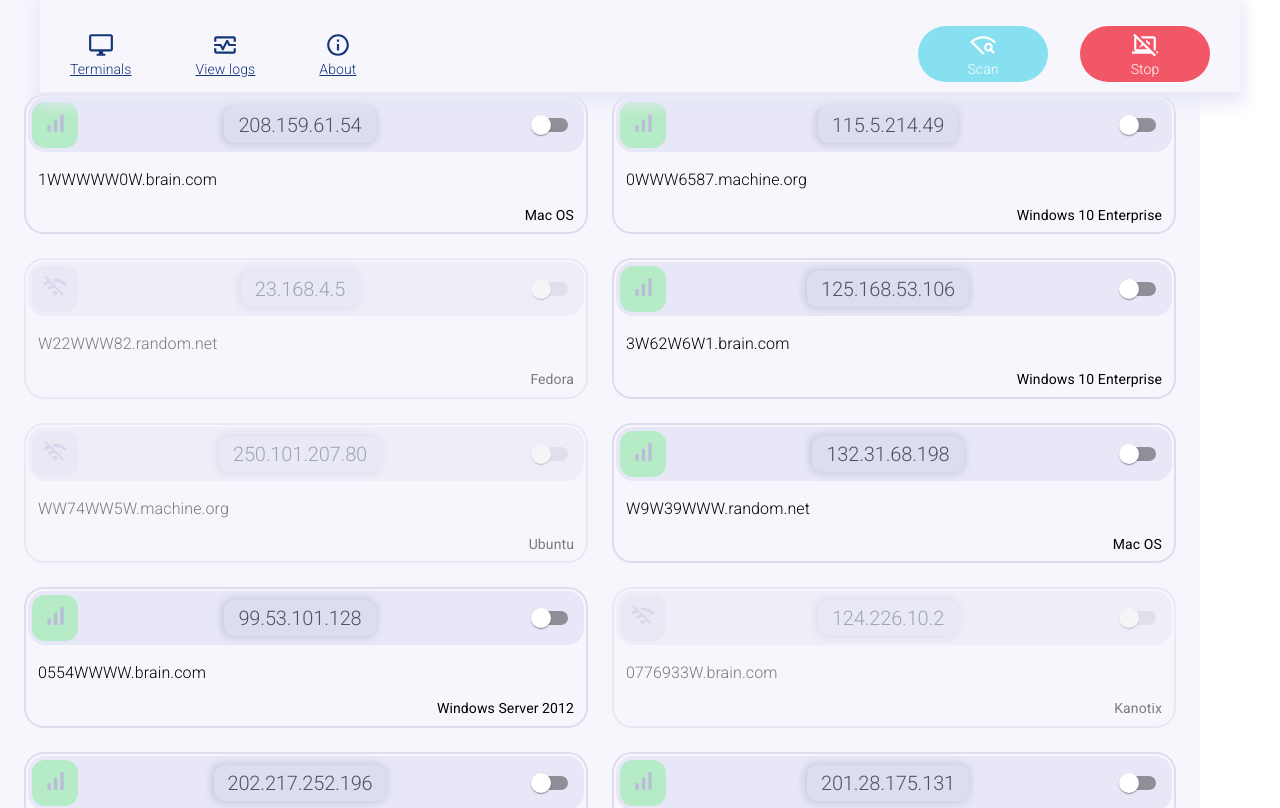
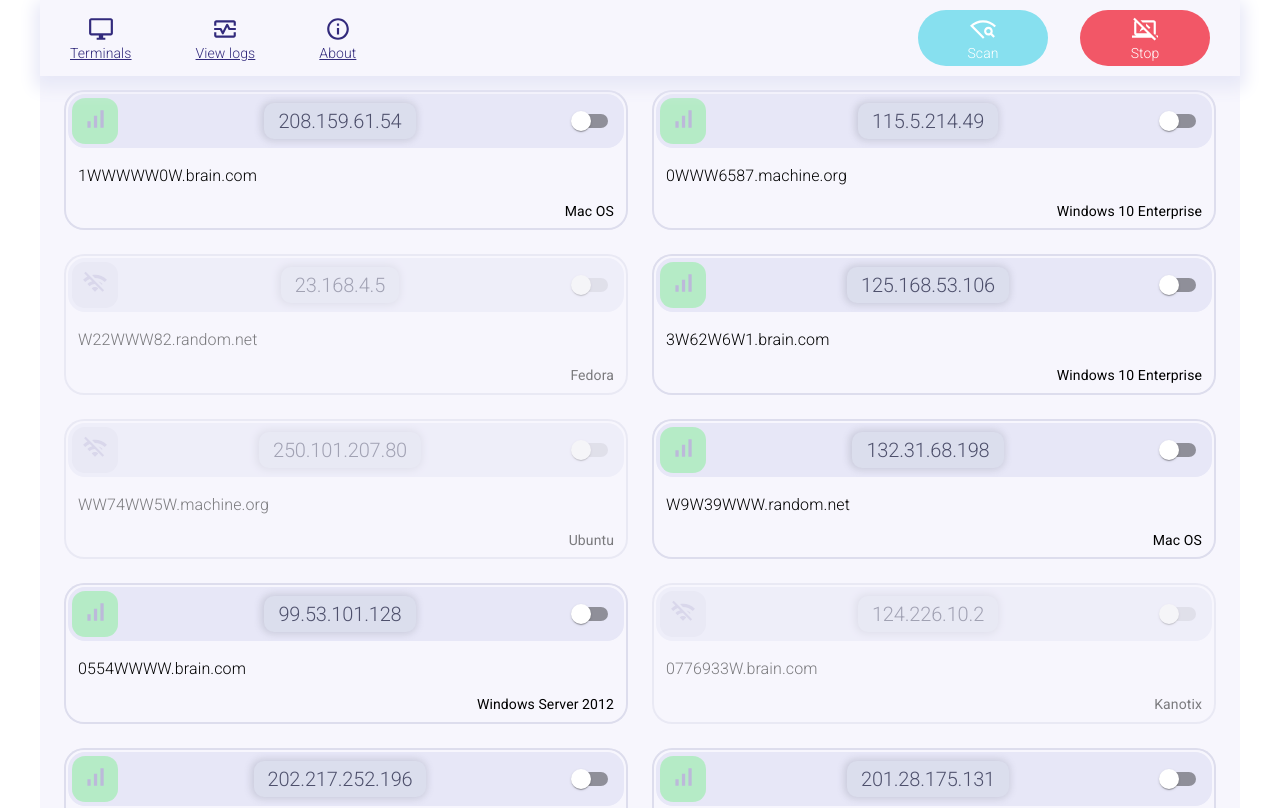
Before and after one commit to AkisKouzinopoulos/terminals-monitoring, a React (Create React App) app: page / in a window 1280 px wide. Shown: the top 808 px of the page. Built offline with nearby package versions, Linux system fonts and the light colour scheme.

Commit message:
add color vars, about page and small improvements and fixes

```diff
--- a/src/App.css
+++ b/src/App.css
@@ -1,4 +1,35 @@
-body, html {
+:root {
+  --white: #FFF;
+  --black: #000;
+  --lightGreyBg: #f7f6fd;
+  --lightGreyBg2: #e7e7f7;
+  --lightGreyBg3: #dbdeed;
+  --lightGreyBg4: #c6c6dc;
+  --greenTransparent: #86ef9882;
+  --greyTransparent: #cbccde66;
+  --lightBlueBg: #87e0ef;
+  --darkBlue: #322a7c;
+  --redBg: #f25767;
+  --orange: #fb952d;
+  --darkGrey: #4e506c;
+  --shadowLightGrey: #e7e8f7;
+  --shadowGrey: #7273843d;
+  --borderGrey: #dddded;
+  --greyText: #bcb9da;
+}
+
+body,
+html {
   margin: 0;
   padding: 0;
+  font-family: -apple-system, BlinkMacSystemFont, 'Segoe UI', 'Roboto', 'Oxygen',
+    'Ubuntu', 'Cantarell', 'Fira Sans', 'Droid Sans', 'Helvetica Neue',
+    sans-serif;
+  -webkit-font-smoothing: antialiased;
+  -moz-osx-font-smoothing: grayscale;
 }
+
+code {
+  font-family: source-code-pro, Menlo, Monaco, Consolas, 'Courier New',
+    monospace;
+}
--- a/src/App.js
+++ b/src/App.js
@@ -12,17 +12,17 @@ import About from './pages/About';
 import { TerminalsProvider } from './context/Terminals/TerminalsContext';
 
 const MainContainer = styled(Container)`
-  background: #f7f6fd;
+  background: var(--lightGreyBg);
   padding: 0;
-  padding-top: 22px;
-  margin: 0;
+  padding-top: 42px;
+  margin: 0 auto;
 `;
 
 const App = () => {
   return (
     <TerminalsProvider>
       <ThemeProvider theme={theme}>
-        <MainContainer>
+        <MainContainer maxWidth="lg">
           <Router>
             <Header
               title="Terminals Monitoring App"
--- a/src/Theme.js
+++ b/src/Theme.js
@@ -62,10 +62,10 @@ export const theme = createTheme({
       fontWeight: 400,
     },
     body1: {
-      fontSize: 14,
+      fontSize: 16,
     },
     body2: {
-      fontSize: 16,
+      fontSize: 14,
     },
     caption: {
       fontSize: 14,
--- a/src/components/Header/Header.js
+++ b/src/components/Header/Header.js
@@ -36,7 +36,7 @@ export const Header = () => {
   }
 
   return (
-    <Navbar container alignItems="center" spacing={0} maxWidth="lg" rowSpacing={2}>
+    <Navbar container alignItems="center" spacing={0} maxWidth="lg" rowSpacing={{xs: 2, sm: 0}}>
       <Grid item xs={12} sm={6}>
         <Stack
           direction="row"
--- a/src/components/Header/Header.styles.js
+++ b/src/components/Header/Header.styles.js
@@ -5,23 +5,29 @@ import Typography from '@mui/material/Typography';
 
 
 export const Navbar = styled(Grid)`
-  background: #f7f6fd;
+  background: var(--lightGreyBg);
   position: fixed;
   top: 0;
   left: 0;
   right: 0;
   margin: 0 auto;
-  color: #FFF;
+  color: var(--white);
   margin-bottom: 20px;
   padding: 10px 30px;
-  box-shadow: 0 7px 16px 5px #e7e8f7;
+  box-shadow: 0 7px 16px 5px var(--shadowLightGrey);
   z-index: 1;
 `;
 
 export const NavLink = styled('div')`
   text-align: center;
   a, svg {
-    color: #133676;
+    color: var(--darkBlue);
+    transition: all 0.2s ease-in-out;
+  }
+  &:hover {
+    a, svg {
+      color: var(--orange);
+    }
   }
 `;
 
@@ -31,12 +37,18 @@ export const NavbarIcon = styled('div')`
   min-width: 90px;
   border-radius: 60px;
   cursor: pointer;
+  transition: all 0.2s ease-in-out;
+  &:hover {
+    background: var(--lightGreyBg4);
+    color: var(--darkBlue);
+    box-shadow: 0 0 0 2px var(--borderGrey) inset, 0 0px 16px 5px var(--shadowLightGrey);
+  }
 `;
 
 export const ScanIcon = styled(NavbarIcon)`
-  background: #87e0ef;
+  background: var(--lightBlueBg);
 `;
 
 export const TerminateIcon = styled(NavbarIcon)`
-  background: #f25767;
+  background: var(--redBg);
 `;
--- a/src/components/TerminalsList/TerminalListItem/TerminalListItem.js
+++ b/src/components/TerminalsList/TerminalListItem/TerminalListItem.js
@@ -4,7 +4,6 @@ import Typography from '@mui/material/Typography';
 import Switch from '@mui/material/Switch';
 import WifiOffOutlinedIcon from '@mui/icons-material/WifiOffOutlined';
 import SignalCellularAltOutlinedIcon from '@mui/icons-material/SignalCellularAltOutlined';
-import styled from '@emotion/styled';
 import TerminalsContext from '../../../context/Terminals/TerminalsContext';
 import { TerminalBox, TerminalBoxHeader, TerminalBoxContent, TerminalBoxHeaderIcon, IpAddress } from './TerminalListItem.styles';
 
@@ -25,6 +24,12 @@ export const TerminalListItem = ({ terminal }) => {
     }
   };
 
+  const StatusIcon = () => {
+    return statusIsOnline(terminal.status)
+      ? <SignalCellularAltOutlinedIcon sx={{ fontSize: 26 }} />
+      : <WifiOffOutlinedIcon sx={{ fontSize: 26 }} />
+  }
+
   return (
     <Grid item xs={12} sm={12} md={6} lg={6}
       justifyContent="center"
@@ -32,10 +37,7 @@ export const TerminalListItem = ({ terminal }) => {
       <TerminalBox direction="column" status={statusIsOnline(terminal.status)}>
         <TerminalBoxHeader spacing={2} direction="row" alignItems="center" justifyContent="space-between">
           <TerminalBoxHeaderIcon status={statusIsOnline(terminal.status)}>
-            {statusIsOnline(terminal.status)
-              ? <SignalCellularAltOutlinedIcon sx={{ fontSize: 26 }} />
-              : <WifiOffOutlinedIcon sx={{ fontSize: 26 }} />
-            }
+            {StatusIcon()}
           </TerminalBoxHeaderIcon>
           <IpAddress variant="h2" selected={terminal.selected}>{terminal.ipAddress}</IpAddress>
           <Switch
--- a/src/components/TerminalsList/TerminalListItem/TerminalListItem.styles.js
+++ b/src/components/TerminalsList/TerminalListItem/TerminalListItem.styles.js
@@ -7,13 +7,13 @@ export const TerminalBox = styled(Stack)`
   padding: 4px;
   box-sizing: border-box;
   border-radius: 20px;
-  background: #f7f6fd;
-  box-shadow: 0 0 0 2px #dddded inset;
+  background: var(--lightGreyBg);
+  box-shadow: 0 0 0 2px var(--borderGrey) inset;
   opacity: ${({ status }) => status ? '15' : '0.5'};
 `;
 
 export const TerminalBoxHeader = styled(Stack)`
-  background: #e7e7f7;
+  background: var(--lightGreyBg2);
   border-radius: 17px;
   height: 50px;
   padding: 2px 4px;
@@ -24,17 +24,17 @@ export const TerminalBoxContent = styled('div')`
 `;
 
 export const TerminalBoxHeaderIcon = styled('div')`
-  background: ${({ status }) => status ? '#86ef9882' : '#cbccde66'};
-  color: #bcb9da;
+  background: ${({ status }) => status ? 'var(--greenTransparent)' : 'var(--greyTransparent)'};
+  color: var(--greyText);
   border-radius: 13px;
   padding: 8px 10px;
 `;
 
 export const IpAddress = styled(Typography)`
-  background: ${({ selected }) => selected ? '#c6c6dc' : '#dbdeed'};
-  color: #4e506c;
+  background: ${({ selected }) => selected ? 'var(--lightGreyBg4)' : 'var(--lightGreyBg3)'};
+  color: var(--darkGrey);
   padding: 6px 14px;
   border-radius: 10px;
-  box-shadow: -1px 0px 7px 2px #7273843d;
+  box-shadow: -1px 0px 7px 2px var(--shadowGrey);
   transition: all 0.2s ease-in-out;
 `;
--- a/src/components/TerminalsList/TerminalsList.js
+++ b/src/components/TerminalsList/TerminalsList.js
@@ -1,5 +1,5 @@
 import React from 'react';
-import { Grid } from "@mui/material";
+import Grid from "@mui/material/Grid";
 import TerminalListItem from "./TerminalListItem/TerminalListItem";
 
 const TerminalsList = ({ terminals }) => {
@@ -8,7 +8,7 @@ const TerminalsList = ({ terminals }) => {
       container
       spacing={3}
       justifyContent="center"
-      mt={6}
+      mt={{xs: 12, sm: 3 }}
     >
       {terminals?.map(terminal => (
         <TerminalListItem
--- a/src/pages/About.js
+++ b/src/pages/About.js
@@ -1,10 +1,21 @@
 import React from 'react';
+import Stack from '@mui/material/Stack';
+import Typography from '@mui/material/Typography';
+
 
 const About = () => {
   return (
-    <>
-      About
-    </>
+    <Stack p={16} justifyContent="center" lignItems="center">
+      <Typography variant="h1">About the project:</Typography>
+      <Typography variant="body1" mt={2}>A project build with React, using MUI and styled components.</Typography>
+      <Typography variant="body2" mt={2}>Future improvements:</Typography>
+      <ul>
+        <li><Typography variant="caption">Add testing.</Typography></li>
+        <li><Typography variant="caption">Convert to typescript.</Typography></li>
+        <li><Typography variant="caption">Add storybook.</Typography></li>
+        <li><Typography variant="caption">Any other idea to experiment with.</Typography></li>
+      </ul>
+    </Stack>
   )
 }
 
--- a/src/pages/Logs.js
+++ b/src/pages/Logs.js
@@ -7,7 +7,7 @@ import ArrowBackOutlinedIcon from '@mui/icons-material/ArrowBackOutlined';
 import TerminalsContext from '../context/Terminals/TerminalsContext';
 
 const GoBackLink = styled(Button)`
-  color: #322a7c;
+  color: var(--darkBlue);
   a {
     text-decoration: none;
     color: inherit;
```
